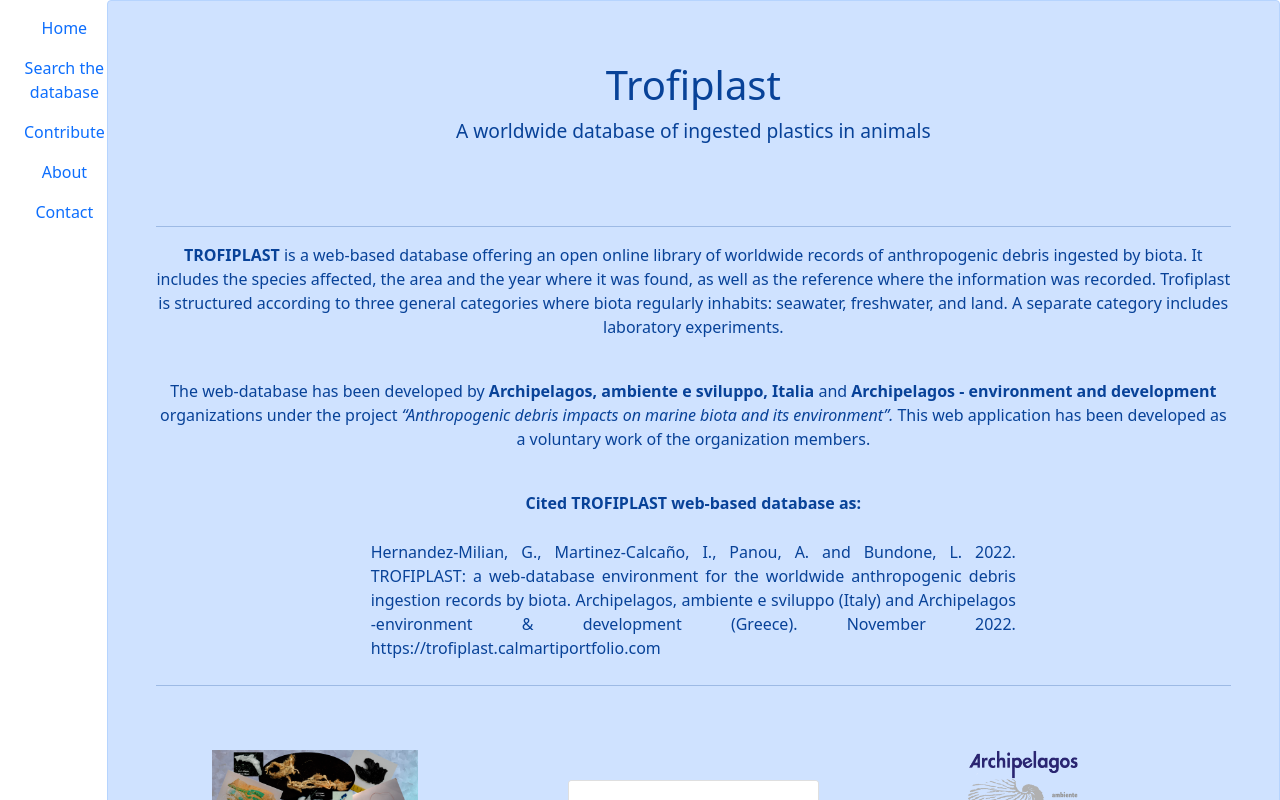
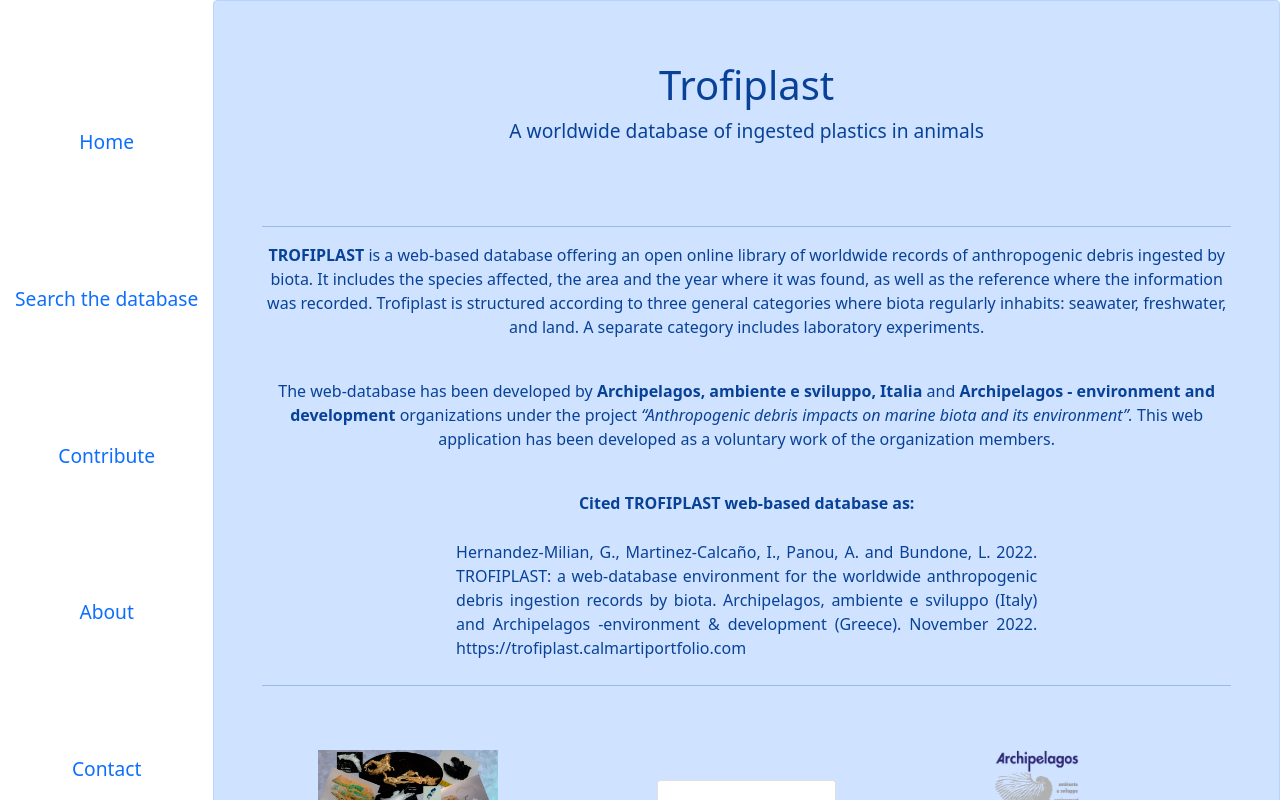
Before and after one commit to calmarti/trofiplast-frontend, a React (Create React App) app: page / in a window 1280 px wide. Shown: the top 800 px of the page. Built offline with nearby package versions, Linux system fonts and the light colour scheme.

Commit message:
mejoras en responsiveness del menúç

```diff
--- a/src/components/Home/Home.js
+++ b/src/components/Home/Home.js
@@ -9,10 +9,10 @@
   return (
     <Container fluid className="">
       <Row className="">
-        <Col lg={1} className="px-0" >
+        <Col lg={2} className="px-0" >
           <Sidebar />
         </Col>
-        <Col lg={11}className="px-0">
+        <Col lg={10}className="px-0">
          <HomeMain />
         </Col>
       </Row>
--- a/src/components/Home/homeMain.css
+++ b/src/components/Home/homeMain.css
@@ -29,7 +29,7 @@
   position: relative;
   top: 30px;
   margin: 0 auto;
-  width: 60%;
+  width: 80%;
   margin-bottom: 80px;
   display:flex;
   flex-direction: column;
@@ -74,7 +74,7 @@
 
 .accordion {
   margin-top:3rem;
-  width:50%;
+  width:40%;
   /* position: relative;
   top: 30px;
   margin: 0 auto;
--- a/src/components/layout/Sidebar.js
+++ b/src/components/layout/Sidebar.js
@@ -10,34 +10,35 @@
 
 export default function Sidebar() {
   return (
-
-      <Row>
-       <Col>
-      <Navbar variant="primary" className="h-100"  expand="xs">
-      <Container fluid className="" >
-        <Nav className="">
-          <Nav.Link href="/" className="nav-item">
+      // <Row>
+      //  <Col>
+      // <Container fluid>
+      <Navbar variant="primary" className="h-100 d-flex flex-column justify-content-center"  expand="xs">
+      {/* <Container fluid className="" > */}
+        <Nav className="custom-nav">
+          <Nav.Link href="/" className="nav-item mb-5">
             Home
           </Nav.Link>
-          <Nav.Link href="/search" className="nav-item">
+          <Nav.Link href="/search" className="nav-item mb-5">
             Search the database
           </Nav.Link>
           {/* <Nav.Link href="/contribute" className="nav-item">Contribute</Nav.Link> */}
-          <Nav.Link href="" className="nav-item">
+          <Nav.Link href="" className="nav-item mb-5">
             Contribute
           </Nav.Link>
-          <Nav.Link href="/about" className="nav-item">
+          <Nav.Link href="/about" className="nav-item mb-5">
             About
           </Nav.Link>
-          <Nav.Link href="/contact" className="nav-item">
+          <Nav.Link href="/contact" className="nav-item mb-5" >
             Contact
           </Nav.Link>
           {/* <Nav.Link href="">Donate</Nav.Link> */}
         </Nav>
-        </Container>
+        {/* </Container> */}
       </Navbar>
-     </Col>
-     </Row>
+     // </Col>
+    // </Row>
+    //  </Container>
 
   );
 }
--- a/src/components/layout/layout.css
+++ b/src/components/layout/layout.css
@@ -1,3 +1,9 @@
+
+ .custom-nav{
+  display:flex;
+  flex-direction: column;
+  gap:0rem;
+  }
 
 .sidebar-column {
   /* display:flex;
@@ -8,9 +14,23 @@
   font-size: 1.2em; */
 }
 
+.nav-item {
+  text-align: center;
+  margin-bottom:0rem;
+}
 
-/* @media all and (min-width: 768px){ */
+@media all and (min-width: 768px){
 
+  .custom-nav{
+  /* margin-top:13rem; */
+  display:flex;
+  flex-direction: column;
+  gap:4rem;
+  text-align: center;
+  font-size: 1.2rem;
+  }
+
+}
   .viewport-size{
     /* height:100vh; */
   }
@@ -28,9 +48,7 @@
 } */
 
 .nav-item {
-  text-align: center;
+
+
 
 }
-
-/* k
- */
```
